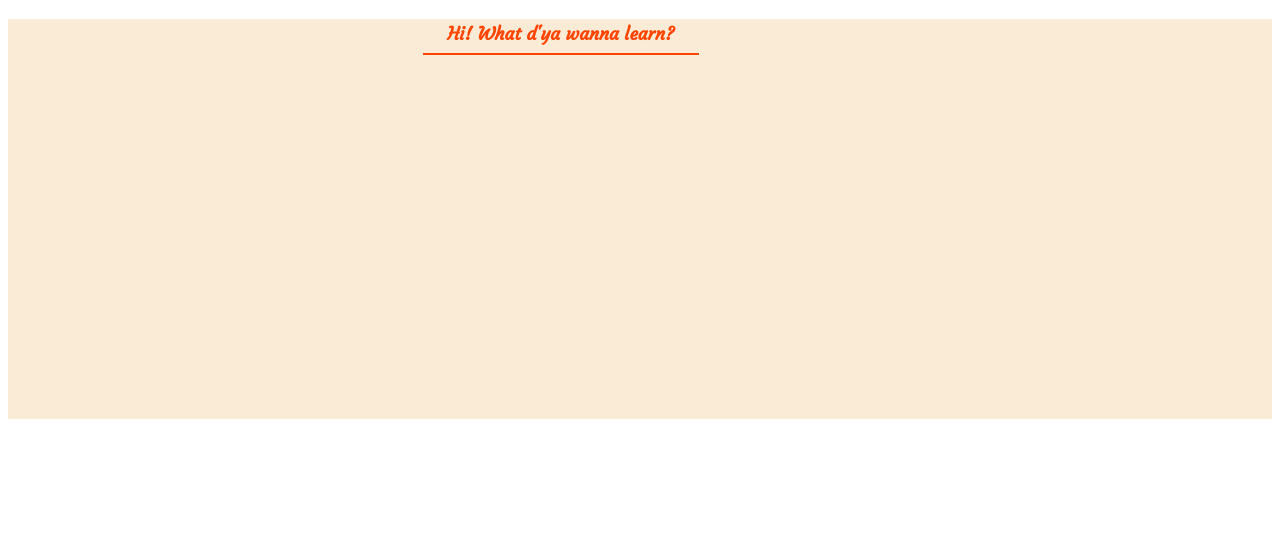
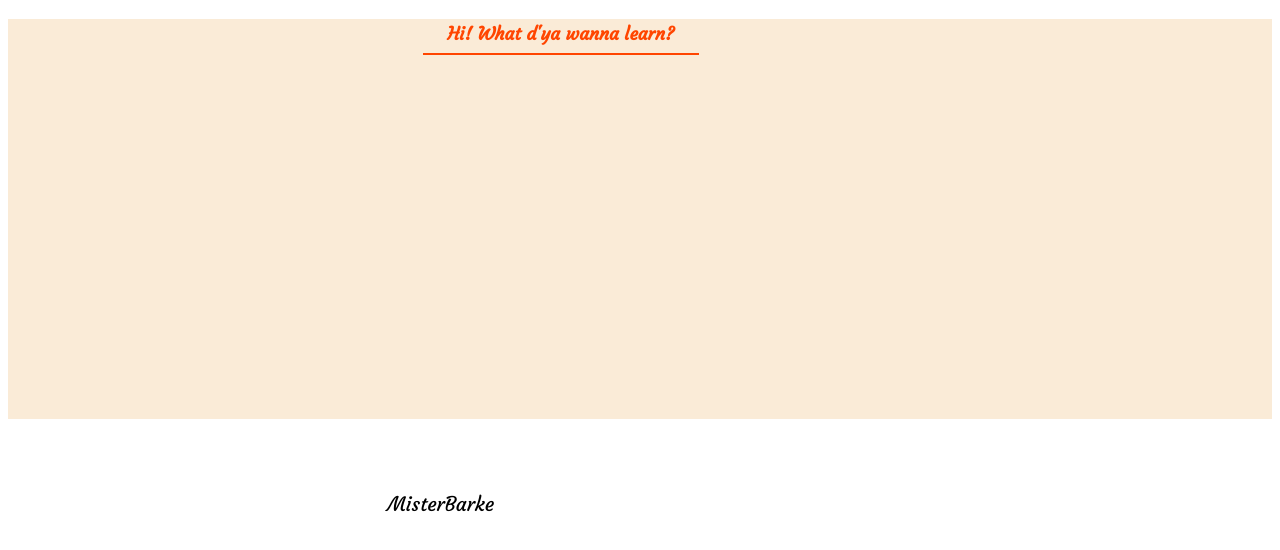
Before and after one commit to MisterBarke/DictionaryApp, a plain HTML site: page index.html in a window 1280 px wide. Shown: the part 64-614 px from the top of the page. Drawn offline with nearby package versions, Linux system fonts and the light colour scheme.

Commit message:
signature

```diff
--- a/index.html
+++ b/index.html
@@ -137,6 +137,11 @@ button{
     background-color: transparent;
     border: none;
 }
+.signature{
+    font-size: 20px;
+        font-family: 'Courgette', cursive;
+        margin-left: 30%;
+}
 </style>
 
 <body>
@@ -153,7 +158,8 @@ button{
 
         </div>
         <audio id="sound"></audio>
-    </section>
+    </section><br><br><br><br>
+    <span class="signature">MisterBarke</span>
 <script src="news.js"></script>
 </body>
 
```
